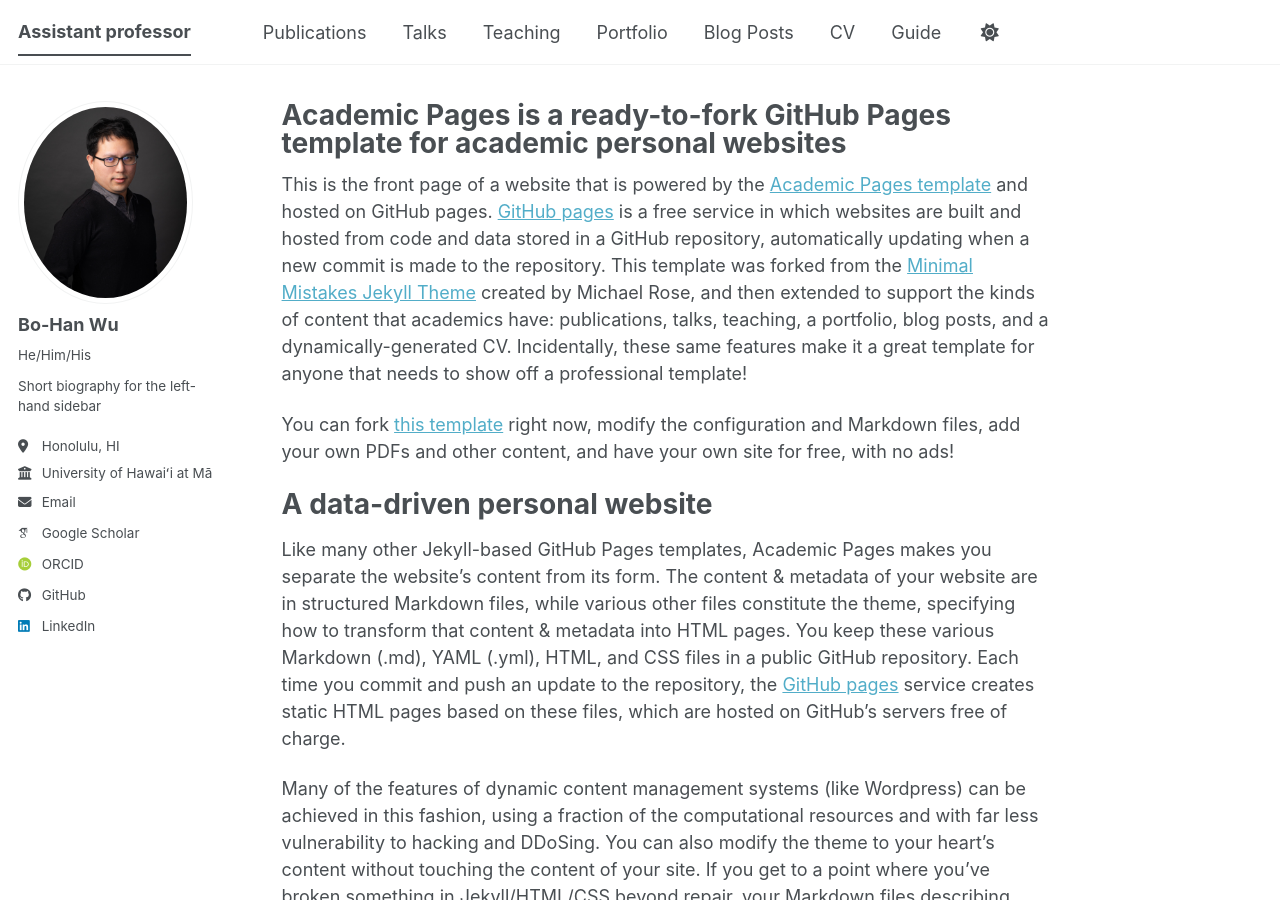
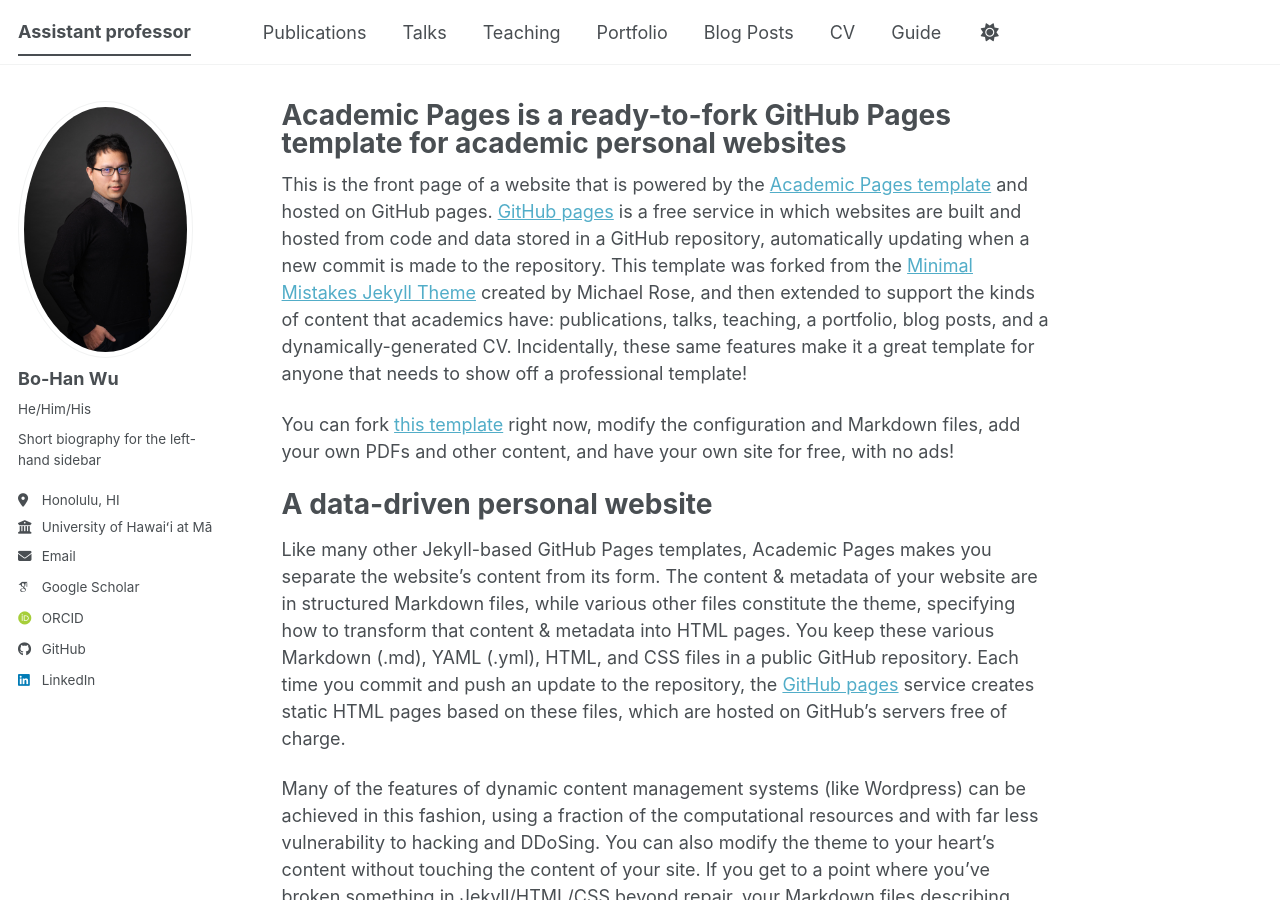
Before and after one commit to go705/go705.github.io, a Jekyll site: the page built from _pages/about.md, in a window 1280 px wide and 900 px high. Built offline with Jekyll 4.4.1, drawn with Linux system fonts in a browser that asks for light colours; some web fonts are replaced; a script bundle is joined from its source files by our own code; library files that are not in the unit come from our copies.

Commit message:
Update _config.yml

```diff
--- a/_config.yml
+++ b/_config.yml
@@ -23,7 +23,7 @@
 #               Additional customization can be done by editing /_includes/author-profile.html
 author:
   # Biographic information
-  avatar           : "Bio-photo_BH_1.jpeg"
+  avatar           : "Bio-photo_BH.jpg"
   name             : "Bo-Han Wu"
   pronouns         : "He/Him/His" # example: "she/her"
   bio              : "Short biography for the left-hand sidebar"
```
